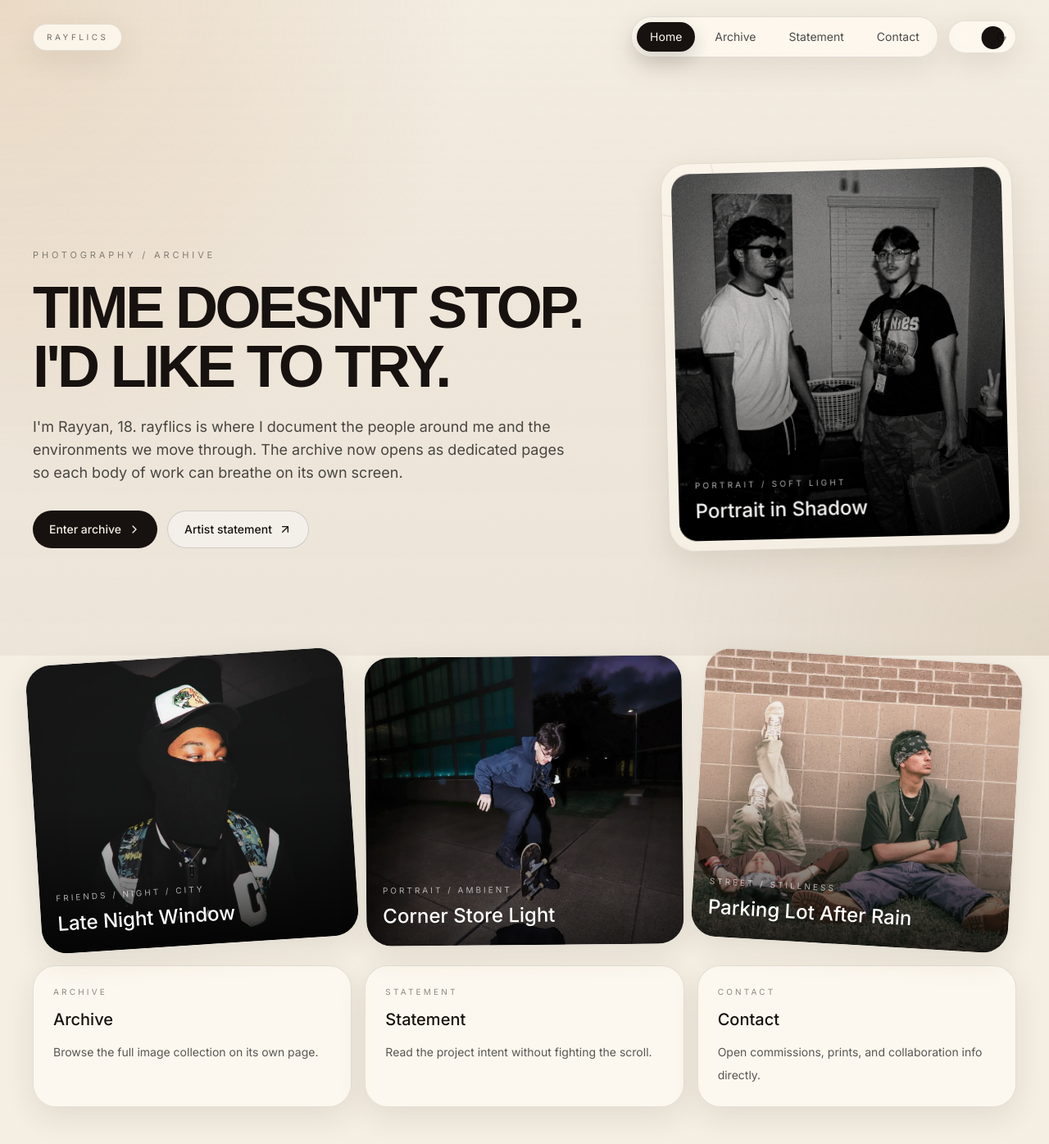
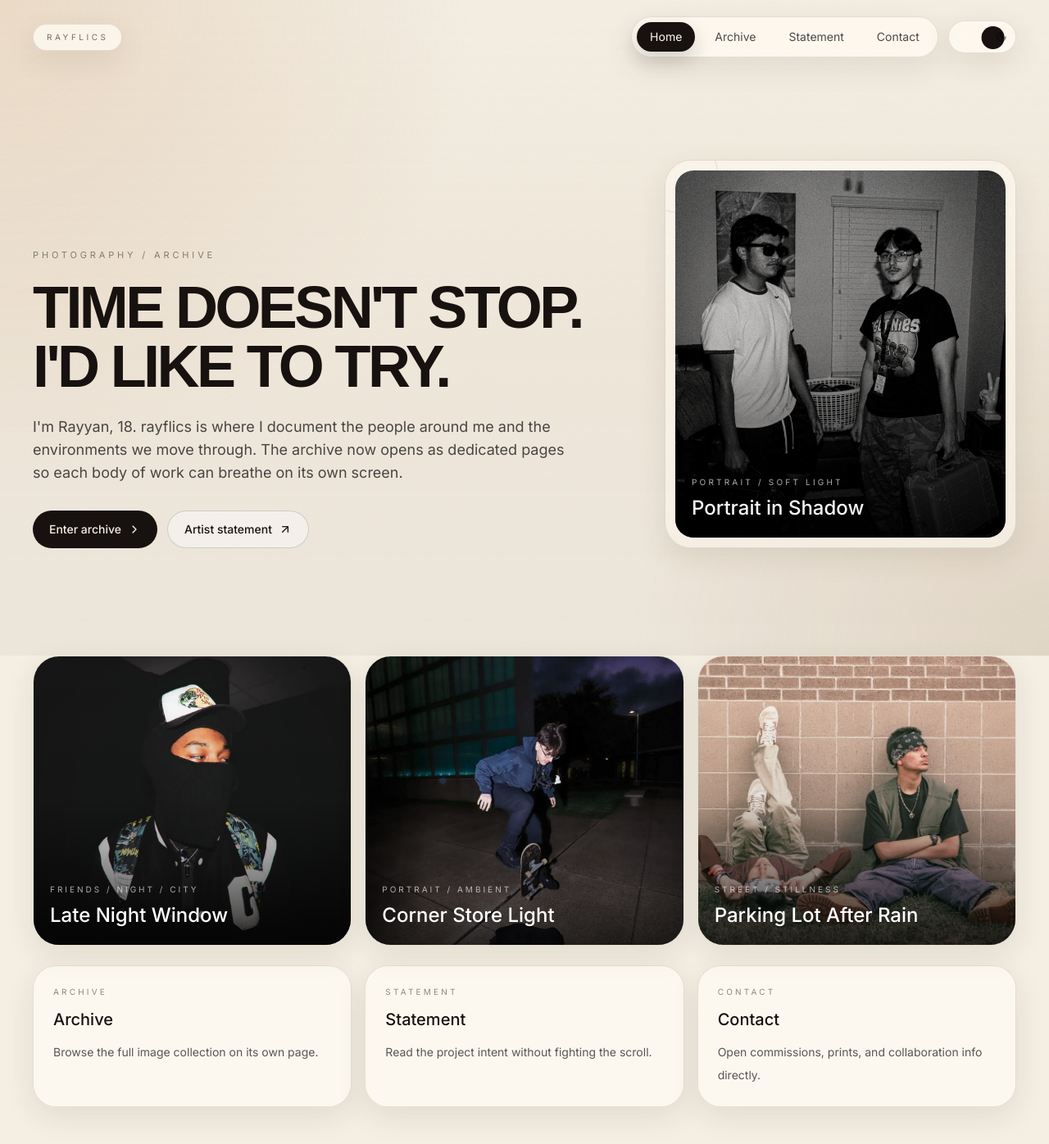
Before and after one commit to PKRReaperr/pkrreaperr-portfolio, a React (Vite) app: page / in a window 1280 px wide. Shown: the top 1396 px of the page at 82% size. Built offline with nearby package versions, Linux system fonts and the light colour scheme.

Commit message:
Remove home page image tilt on main

```diff
--- a/src/App.jsx
+++ b/src/App.jsx
@@ -71,10 +71,6 @@ function createHomeLayout(items) {
   return {
     heroImage,
     supportingImages,
-    heroRotation: `${Math.round((Math.random() * 6 - 3) * 10) / 10}deg`,
-    supportingRotations: supportingImages.map(
-      () => `${Math.round((Math.random() * 10 - 5) * 10) / 10}deg`
-    ),
   };
 }
 
@@ -544,7 +540,7 @@ function HomePageView({
   onOpenImage,
   homeLayout,
 }) {
-  const { heroImage, supportingImages, heroRotation, supportingRotations } = homeLayout;
+  const { heroImage, supportingImages } = homeLayout;
 
   return (
     <main className="min-h-screen">
@@ -607,7 +603,6 @@ function HomePageView({
               className={`relative block w-full overflow-hidden rounded-[2rem] border p-3 text-left backdrop-blur transition ${shellClass} ${
                 isLight ? "hover:border-black/20" : "hover:border-white/20"
               }`}
-              style={{ rotate: heroRotation }}
             >
               <div className={`absolute -left-8 -top-8 h-24 w-24 rounded-full border ${isLight ? "border-black/10" : "border-white/10"}`} />
               <div className="relative overflow-hidden rounded-[1.4rem]">
@@ -638,7 +633,6 @@ function HomePageView({
               transition={{ duration: 0.5, delay: index * 0.06 }}
               onClick={() => onOpenImage(item.image)}
               className={`group relative overflow-hidden rounded-[2rem] border text-left ${shellClass}`}
-              style={{ rotate: supportingRotations[index] }}
             >
               <img
                 src={item.image}
```
